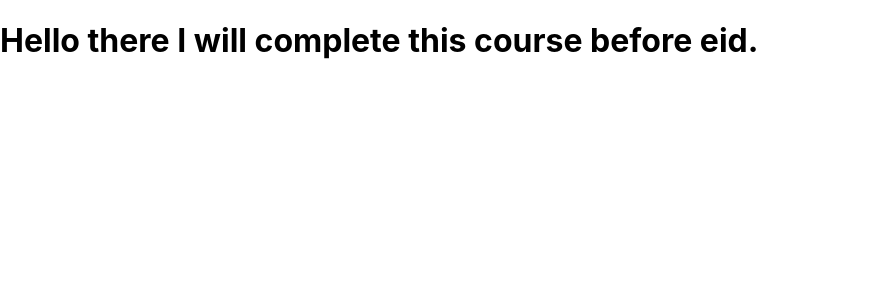
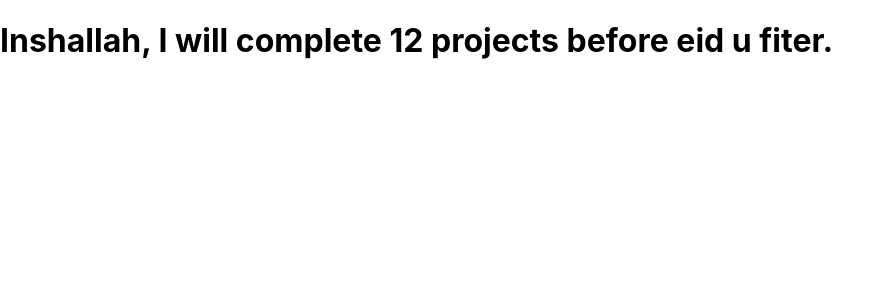
Before and after one commit to Muhammad1Siddique/bootcamp-react-app, a React (Create React App) app: page / in a window 1280 px wide. Shown: the top 300 px of the page, without its empty margins (0-892 px from the left). Built offline with nearby package versions, Linux system fonts and the light colour scheme.

Commit message:
update my target defination

```diff
--- a/src/App.js
+++ b/src/App.js
@@ -4,7 +4,7 @@ import './App.css';
 function App() {
   return (
     <div>
-      <h1>Hello there I will complete this course before eid.</h1>
+      <h1>Inshallah, I will complete 12 projects before eid u fiter.</h1>
     </div>
   );
 }
```
